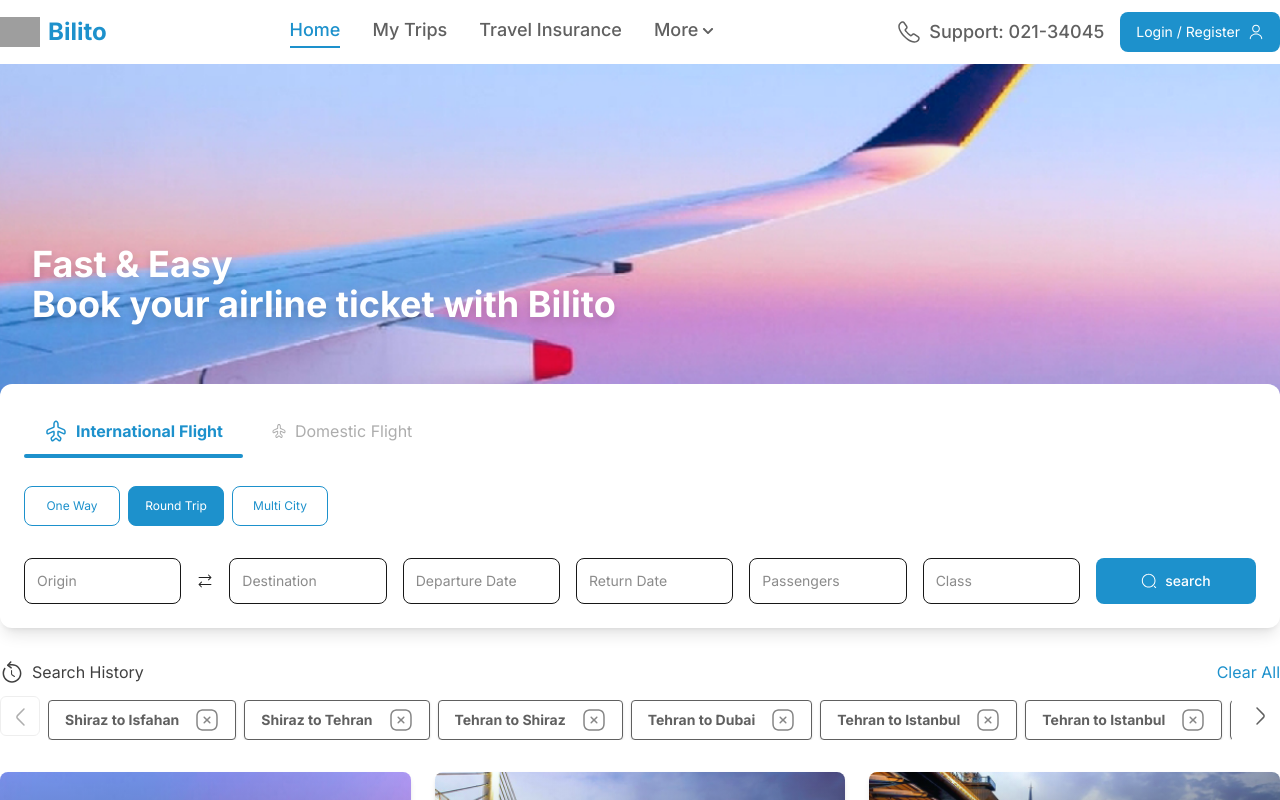
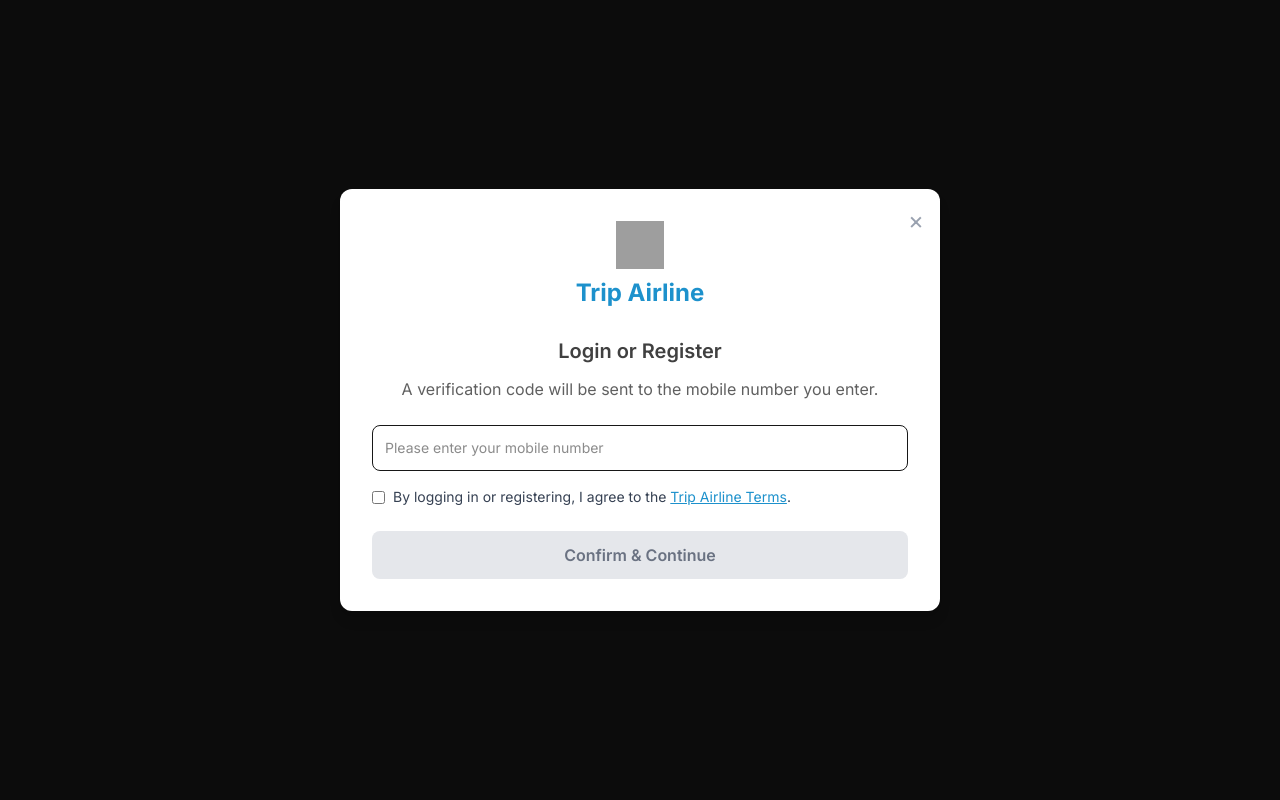
Before and after one commit to faeze-73/Trip-Airline, a Next.js app: page / in a window 1280 px wide. Both pictures are taken after a click on the button "Login / Register". Shown: the top 800 px of the page. Built offline with nearby package versions, Linux system fonts and the light colour scheme; grey boxes are pictures that could not be loaded.

Commit message:
feat: add login modal component & adding this component in header

```diff
--- a/app/components/Header.tsx
+++ b/app/components/Header.tsx
@@ -4,9 +4,14 @@ import { FaChevronDown } from 'react-icons/fa';
 import BaseButton from './base/BaseButton';
 import Icon from './base/Icon';
 import { useState } from 'react';
+import dynamic from 'next/dynamic';
+const LoginModal = dynamic(() => import('./LoginModal'), {
+  ssr: false // Since it's a modal that only appears on client-side
+});
 
 const Header = () => {
   const [selectedItem, setSelectedItem] = useState('home');
+  const [isLoginModalOpen, setIsLoginModalOpen] = useState(false);
 
   const navItems = [
     { id: 'home', label: 'Home' },
@@ -15,7 +20,10 @@ const Header = () => {
   ];
 
   return (
-    <header className="mx-auto bg-white w-[1300px] max-w-full">
+    <header className="mx-auto bg-white w-[1300px] max-w-full relative">
+      {isLoginModalOpen && (
+        <div className="absolute inset-0 bg-black bg-opacity-40 z-40 pointer-events-none" />
+      )}
       <div className="container mx-auto flex items-center justify-between py-3 px-0">
         {/* Logo and Brand */}
         <div className="flex items-center gap-2 cursor-pointer">
@@ -72,9 +80,11 @@ const Header = () => {
             className="text-sm h-10"
             children="Login / Register"
             iconRight={<Icon name="user" size={16} />}
+            onClick={() => setIsLoginModalOpen(true)}
           />
         </div>
       </div>
+      <LoginModal open={isLoginModalOpen} onClose={() => setIsLoginModalOpen(false)} />
     </header>
   );
 };
--- /dev/null
+++ b/app/components/LoginModal.tsx
@@ -0,0 +1,60 @@
+import React from 'react';
+import BaseInput from './base/BaseInput';
+
+interface LoginModalProps {
+  open: boolean;
+  onClose: () => void;
+}
+
+const LoginModal: React.FC<LoginModalProps> = ({ open, onClose }) => {
+  if (!open) return null;
+
+  return (
+    <div className="fixed inset-0 z-50 flex items-center justify-center bg-black bg-opacity-40 backdrop-blur-sm">
+      <div className="bg-white rounded-xl shadow-lg w-[600px] p-8 relative">
+        {/* Close Button */}
+        <button
+          className="absolute top-4 right-4 text-gray-400 hover:text-gray-600 text-2xl"
+          onClick={onClose}
+          aria-label="Close"
+        >
+          &times;
+        </button>
+        {/* Logo */}
+        <div className="flex flex-col items-center mb-6">
+          <img src="/logo.svg" alt="Bilito Logo" className="w-12 h-12 mb-2" />
+          <span className="text-2xl font-bold text-primary">Trip Airline</span>
+        </div>
+        {/* Title */}
+        <h2 className="text-center h7 mb-2 text-gray-8">Login or Register</h2>
+        <p className="text-center text-gray-7 mb-6 body-ms">
+          A verification code will be sent to the mobile number you enter.
+        </p>
+        {/* Mobile Input */}
+        <BaseInput
+          type="tel"
+          label="Mobile Number"
+          placeholder="Please enter your mobile number"
+          className="w-full mb-4"
+        />
+
+        {/* Terms Checkbox */}
+        <div className="flex items-center mb-6">
+          <input type="checkbox" id="terms" className="mr-2" />
+          <label htmlFor="terms" className="text-sm text-gray-700">
+            By logging in or registering, I agree to the <a href="#" className="text-primary underline">Trip Airline Terms</a>.
+          </label>
+        </div>
+        {/* Submit Button */}
+        <button
+          className="w-full bg-gray-200 text-gray-500 rounded-lg py-3 font-semibold cursor-not-allowed"
+          disabled
+        >
+          Confirm & Continue
+        </button>
+      </div>
+    </div>
+  );
+};
+
+export default LoginModal;
```
